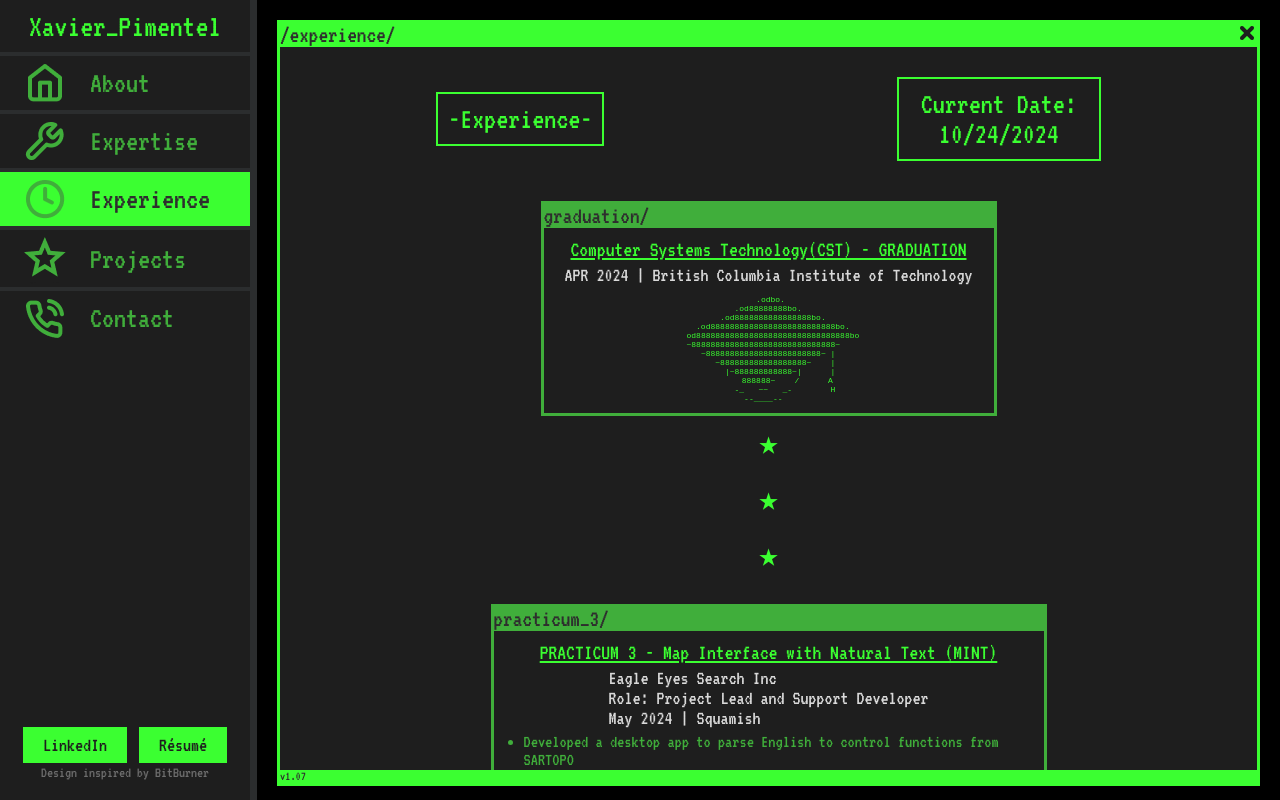
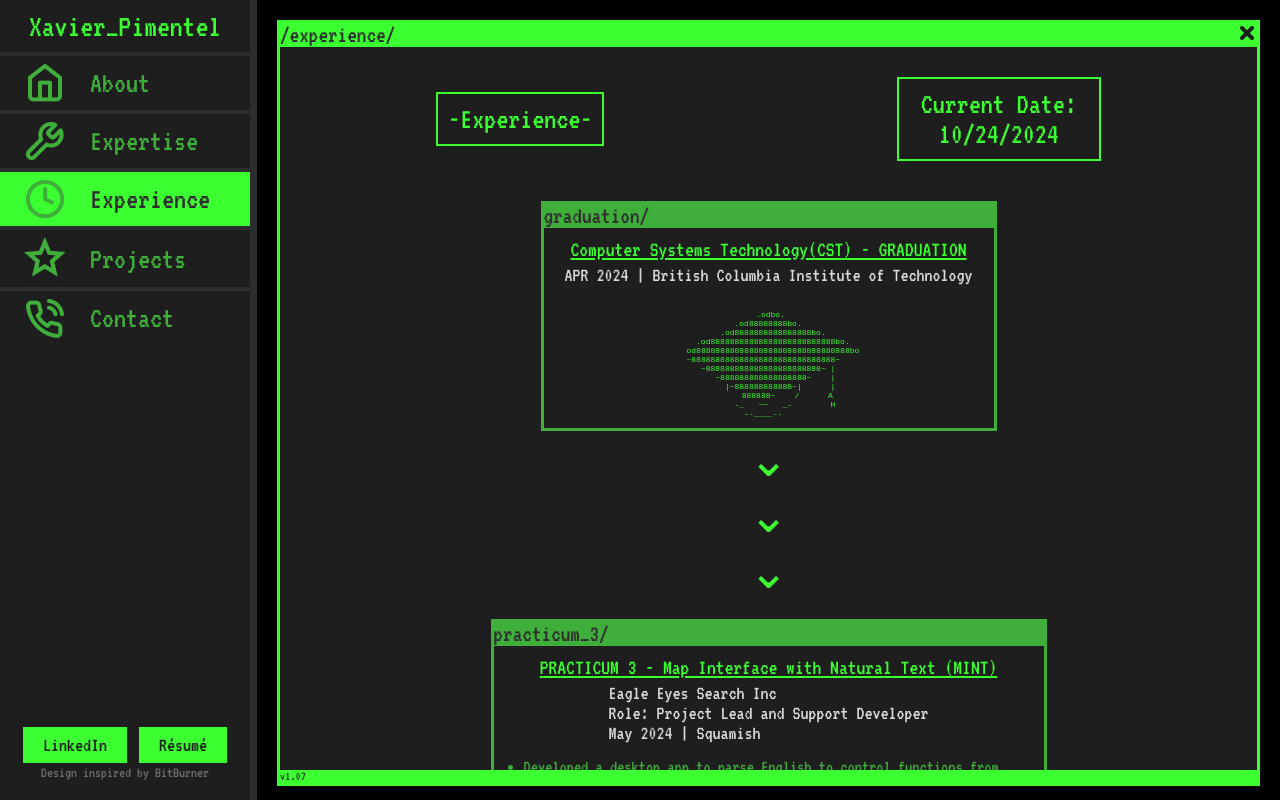
Before and after one commit to XavierPim/porto_folio, a React (Create React App) app: page /experience in a window 1280 px wide. Built offline with nearby package versions, Linux system fonts and the light colour scheme.

Commit message:
fallback image added to small-image component in case external api dont work

```diff
--- a/src/components/content-small-screen.js
+++ b/src/components/content-small-screen.js
@@ -1,77 +1,65 @@
+import React, { useState, useEffect } from "react";
 import "./content-small-screen.css";
 
 function ContentSmallScreen({ section }) {
 	const textArray = Array.isArray(section.text) ? section.text : [section.text];
 	const subtitlesArray = Array.isArray(section.subtitle) ? section.subtitle : [];
+	const [imageSrc, setImageSrc] = useState(section.image); // Initialize with the default image
+
+	useEffect(() => {
+		// Check if the image loads successfully
+		const img = new Image();
+		img.src = section.image;
+		img.onload = () => setImageSrc(section.image); // If successful, keep the API image
+		img.onerror = () => setImageSrc(section.fallbackImage); // Use fallback if API fails
+	}, [section.image, section.fallbackImage]);
 
 	return (
 		<div className="small-container">
 			<div className="small-screen">
-            {/* Conditionally render window title if it exists */}
-            {section.window && (
 				<div className="topbar-small">
 					<div>{section.window}</div>
 				</div>
-            )}
+				<div className="small_title">{section.title}</div>
 
-            {/* Conditionally render the main title */}
-            {section.title && (
-               <div className="small_title">{section.title}</div>
-            )}
-
-            {/* Conditionally render subtitles only if they exist */}
-            {subtitlesArray.length > 0 && (
+				{/* Render subtitles dynamically */}
 				<ul className="small_sub_title">
 					{subtitlesArray.map((item, index) => (
 						<li key={index}>{item}</li>
 					))}
 				</ul>
-            )}
 
-            {/* Conditionally render the info block */}
-            {section.info && (
 				<div className="small_info">{section.info}</div>
-            )}
 
-            {/* Conditionally render the text list if it has content */}
-            {textArray.length > 0 && (
 				<ul className="small_text">
 					{textArray.map((item, index) => (
 						<li key={index}>{item}</li>
 					))}
 				</ul>
-            )}
 
 				{/* Conditionally render the image */}
-            {section.image && (
-               <img src={section.image} alt="External api currently down" className="small_img" />
-            )}
+				{imageSrc && <img src={imageSrc} alt="section visual" className="small_img" />}
 
-            {/* Conditionally render the video if it exists */}
+				{/* Conditionally render the video */}
 				{section.video && (
-               <video width="560" height="315" controls className="small_vid">
+					<video width="560" height="315" controls>
 						<source src={section.video} type="video/mp4" />
 						Your browser does not support the video tag.
 					</video>
 				)}
 
-            {/* Conditionally render the link */}
+				{/* Render link only if valid */}
 				{section.link && (
 					<a href={section.link} target="_blank" rel="noopener noreferrer" className="box-link">
 						Link
 					</a>
 				)}
 
-            {/* Conditionally render the ASCII art */}
-            {section.ascii && (
 				<pre className="small_ascii">{section.ascii}</pre>
-            )}
 			</div>
-
-         {/* Optional spacers, can remove or conditionally render these if needed */}
-         <div className="spacers">⋆</div>
-         <div className="spacers">⋆</div>
-         <div className="spacers">⋆</div>
+			<div className="spacers">⌄</div>
+			<div className="spacers">⌄</div>
+			<div className="spacers">⌄</div>
 		</div>
 	);
 }
--- a/src/content/text content/home-text.js
+++ b/src/content/text content/home-text.js
@@ -1,16 +1,17 @@
 import coder from "../../ascii art/coder";
-// import crane from "../../ascii art/crane";
-// import hiker from "../../ascii art/hiker";
-import hiking from "../hiking.jpg"
-const gitStats  = "https://github-readme-stats.vercel.app/api/top-langs/?username=XavierPim&layout=compact&theme=dark&hide=shell,cmake";
-const leet  = "https://leetcard.jacoblin.cool/XavierP?theme=dark";
+import hiking from "../hiking.jpg";
+import leetcurr from "../leetcurr.png"; // Import the fallback image
+
+const gitStats = "https://github-readme-stats.vercel.app/api/top-langs/?username=XavierPim&layout=compact&theme=dark&hide=shell,cmake";
+const leet = "https://leetcard.jacoblin.cool/XavierP?theme=dark";
+
 const HomeContent = [
 	{
 		window: "greeting/",
 		title: "Hi I’m Xavier, a software developer",
 		subtitle: "",
 		info: "",
-		ascii:coder,
+		ascii: coder,
 		image: "",
 		text: [],
 		link: "",
@@ -20,17 +21,18 @@ const HomeContent = [
 		title: "-GROWTH-",
 		subtitle: ["I like building things:"],
 		info: "",
-		ascii:"",
+		ascii: "",
 		image: leet,
-		text: ["Software","Web Applications","Teams","Current LeetCode Progress:"],
+		fallbackImage: leetcurr,
+		text: ["Software", "Web Applications", "Teams", "Current LeetCode Progress:"],
 		link: "",
 	},
 	{
 		window: "coding/",
 		title: "-CODING-",
-		subtitle: ["A full-stack developer in multiple languages.","Recent grad with 5 medium-sized projects"],
+		subtitle: ["A full-stack developer in multiple languages.", "Recent grad with 5 medium-sized projects"],
 		info: "",
-		ascii:"",
+		ascii: "",
 		image: gitStats,
 		text: "Current Github stats",
 		link: "",
@@ -40,10 +42,10 @@ const HomeContent = [
 		title: "-COLLABORATOR-",
 		subtitle: ["Hike organizer for friends and colleagues,", "where I enjoy bringing people around me to higher places"],
 		info: "",
-		ascii:"",
+		ascii: "",
 		image: hiking,
 		text: "A mindset that extends to my work with development teams, where I consistently encourage innovation in our projects.",
 		link: "",
-	}
+	},
 ];
 export default HomeContent;
```
Also changed, not shown: src/content/leetcurr.png (added). Lines whose indentation alone changed are shown as unchanged.
